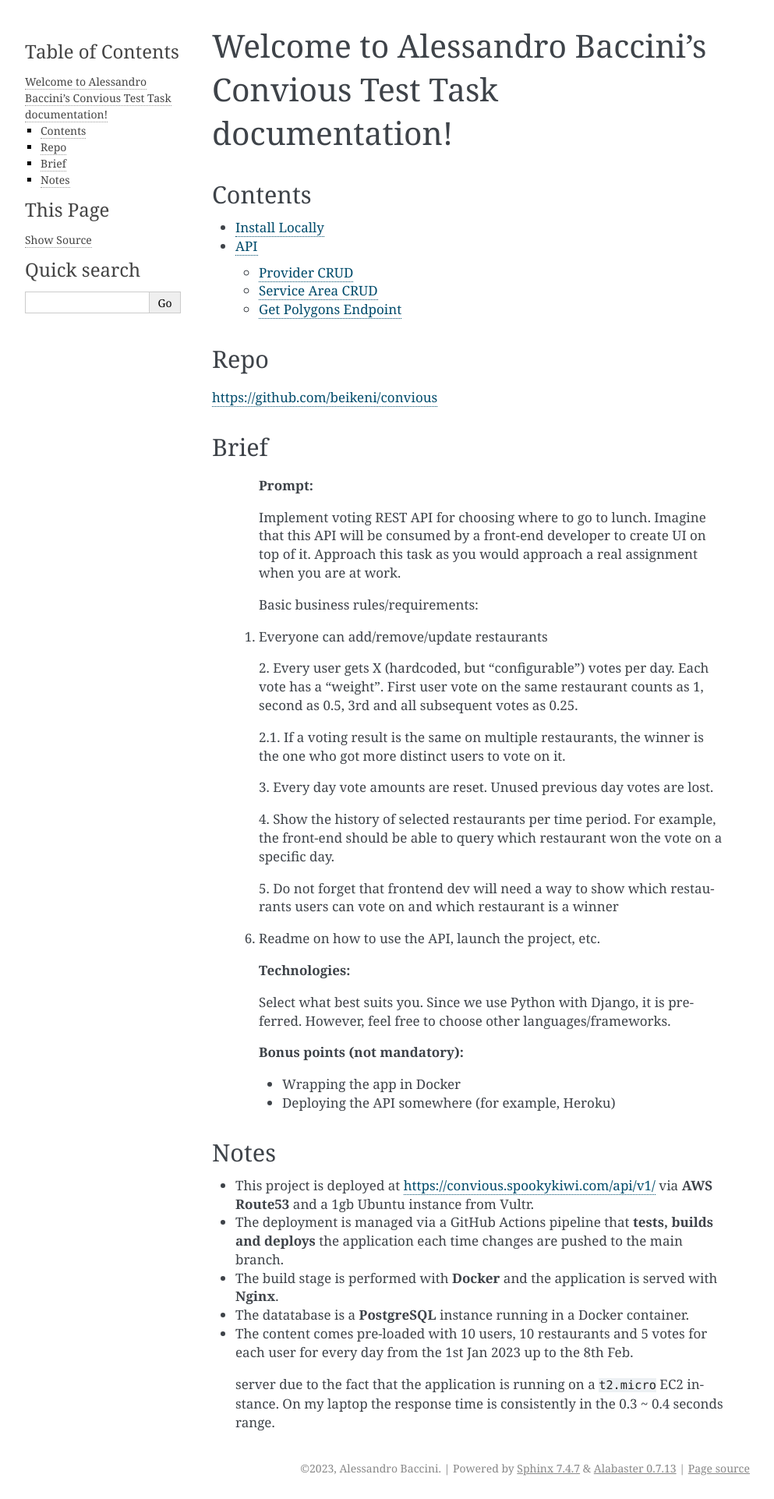
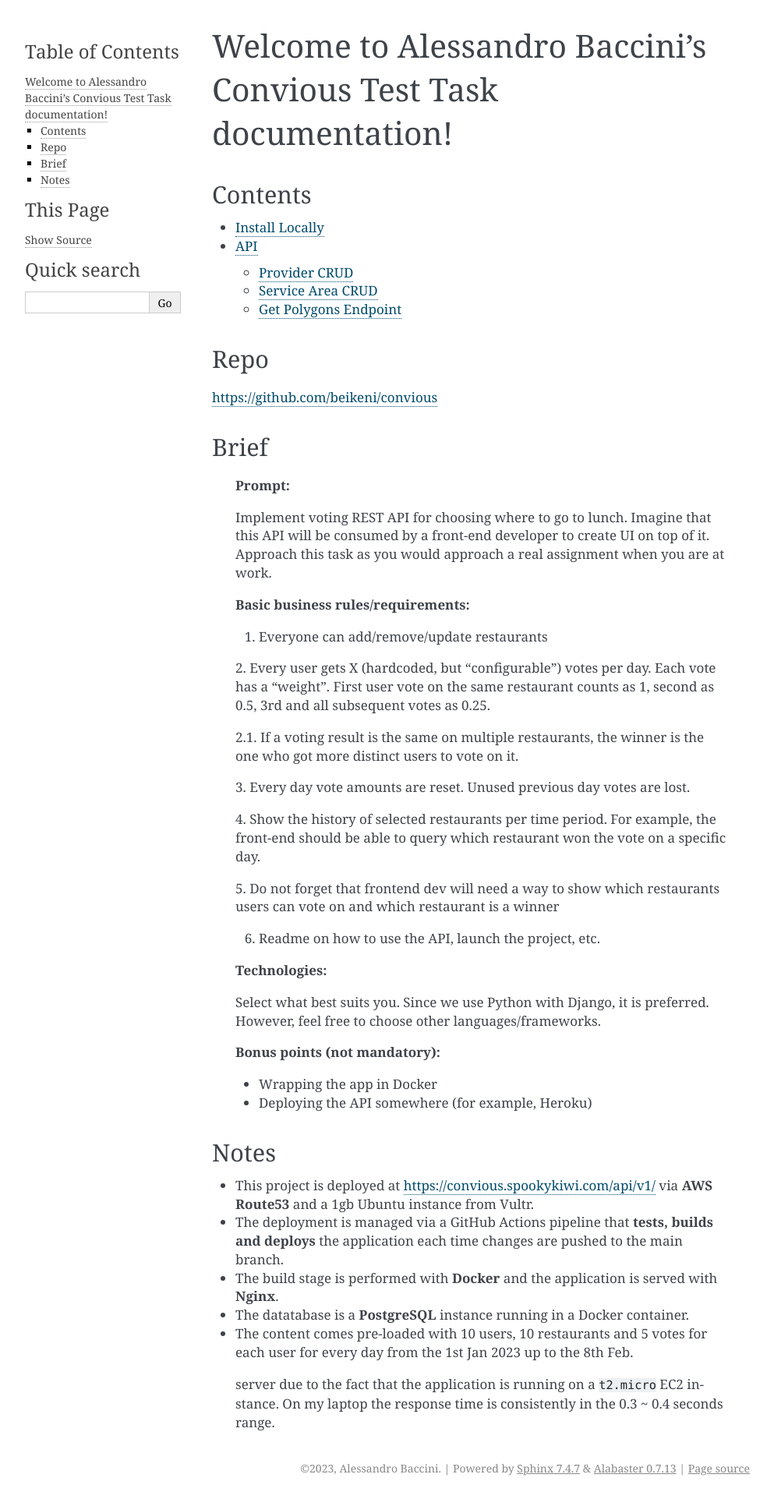
Before and after one commit to beikeni/convious, a Sphinx documentation site: the page built from docs/source/index.rst, in a window 1280 px wide. Shown: the whole page at 78% size, without its empty margins (148-1141 px from the left). Built offline with Sphinx 7.4.7, drawn with Linux system fonts in a browser that asks for light colours.

Commit message:
updated docs style

```diff
--- a/docs/source/index.rst
+++ b/docs/source/index.rst
@@ -29,9 +29,9 @@
    on top of it. Approach this task as you would approach a real
    assignment when you are at work.
 
-   Basic business rules/requirements:
+   **Basic business rules/requirements:**
 
-  1. Everyone can add/remove/update restaurants
+   1. Everyone can add/remove/update restaurants
 
    2. Every user gets X (hardcoded, but "configurable") votes per
    day. Each vote has a "weight". First user vote on the same
@@ -51,7 +51,7 @@
    5. Do not forget that frontend dev will need a way to show which
    restaurants users can vote on and which restaurant is a winner
 
-  6. Readme on how to use the API, launch the project, etc.
+   6. Readme on how to use the API, launch the project, etc.
 
    **Technologies:**
 
```
